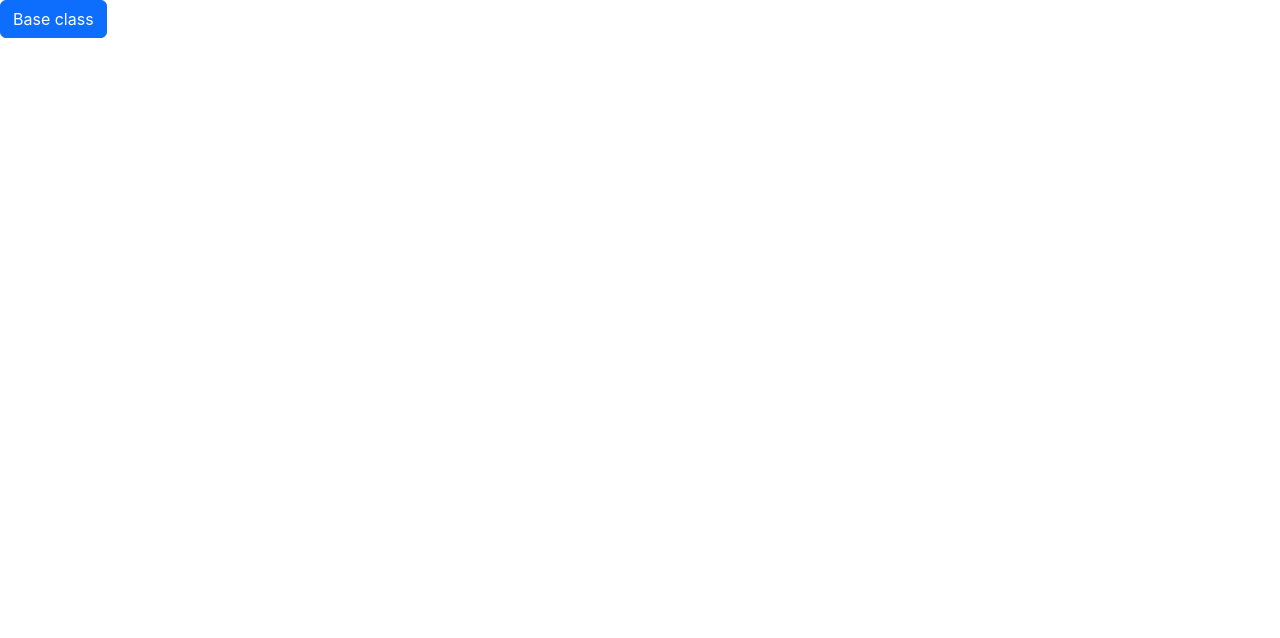
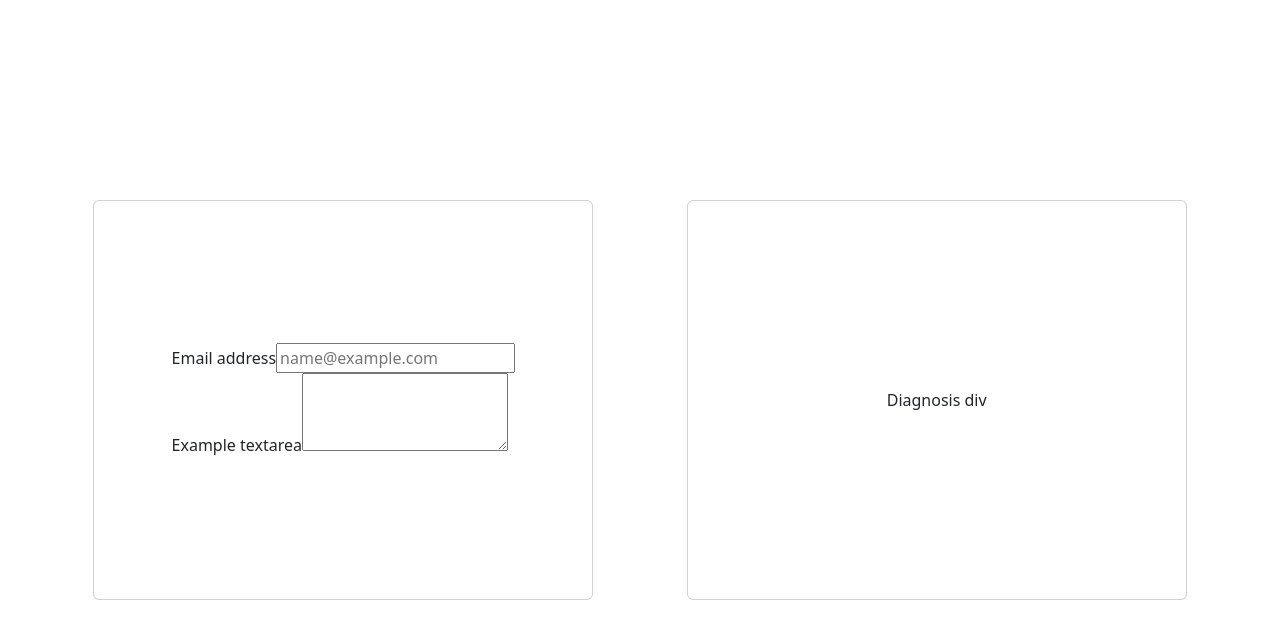
Before and after one commit to profgandhi/SIH, a React (Create React App) app in the folder frontend/: page / in a window 1280 px wide. Shown: the top 638 px of the page. Built offline with nearby package versions, Linux system fonts and the light colour scheme.

Commit message:
adding stuff

```diff
--- a/frontend/src/App.js
+++ b/frontend/src/App.js
@@ -1,7 +1,8 @@
 import './App.css';
+import Landing from './pages/landing';
 function App() {
     return (
-        <button className='btn btn-primary' type='button'>Base class</button>
+        <Landing/>
     )
 }
 export default App;
--- a/frontend/src/components/diagnosis.js
+++ b/frontend/src/components/diagnosis.js
@@ -0,0 +1,10 @@
+export default function Diagnosis() {
+  return (
+    <div
+      className="card h-50 d-flex d-flex flex-row justify-content-evenly align-items-center"
+      style={{ width: 500 }}
+    >
+      Diagnosis div
+    </div>
+  );
+}
--- a/frontend/src/components/login.js
+++ b/frontend/src/components/login.js
@@ -1,3 +1,32 @@
-export default function Login(){
-    return <div>login div</div>
+export default function Login() {
+  return (
+    <div
+      className="card h-50 d-flex flex-column justify-content-evenly align-items-center"
+      style={{ width: 500 }}
+    >
+      <form>
+        <div classname="mb-3">
+          <label for="exampleFormControlInput1" classname="form-label">
+            Email address
+          </label>
+          <input
+            type="email"
+            classname="form-control"
+            id="exampleFormControlInput1"
+            placeholder="name@example.com"
+          />
+        </div>
+        <div classname="mb-3">
+          <label for="exampleFormControlTextarea1" classname="form-label">
+            Example textarea
+          </label>
+          <textarea
+            classname="form-control"
+            id="exampleFormControlTextarea1"
+            rows="3"
+          ></textarea>
+        </div>
+      </form>
+    </div>
+  );
 }
--- a/frontend/src/index.css
+++ b/frontend/src/index.css
@@ -1,12 +1,17 @@
+*{
+    box-sizing: border-box;
+}
 body {
+  height: 100vh;
+  width: 100vw;
   margin: 0;
-  font-family: -apple-system, BlinkMacSystemFont, 'Segoe UI', 'Roboto', 'Oxygen',
-    'Ubuntu', 'Cantarell', 'Fira Sans', 'Droid Sans', 'Helvetica Neue',
-    sans-serif;
-  -webkit-font-smoothing: antialiased;
-  -moz-osx-font-smoothing: grayscale;
+  padding: 0;
 }
 
+#root{
+    width: 100vw;
+    height: 100vh;
+}
 code {
   font-family: source-code-pro, Menlo, Monaco, Consolas, 'Courier New',
     monospace;
--- /dev/null
+++ b/frontend/src/pages/landing.js
@@ -0,0 +1,11 @@
+import Login from "../components/login";
+import Diagnosis from "../components/diagnosis";
+
+export default function () {
+  return (
+    <div className="w-100 h-100 d-flex flex-row justify-content-evenly align-items-center">
+      <Login />
+      <Diagnosis />
+    </div>
+  );
+}
```
Also changed, not shown: 2 other files (tests, documents, lock files or other folders).
